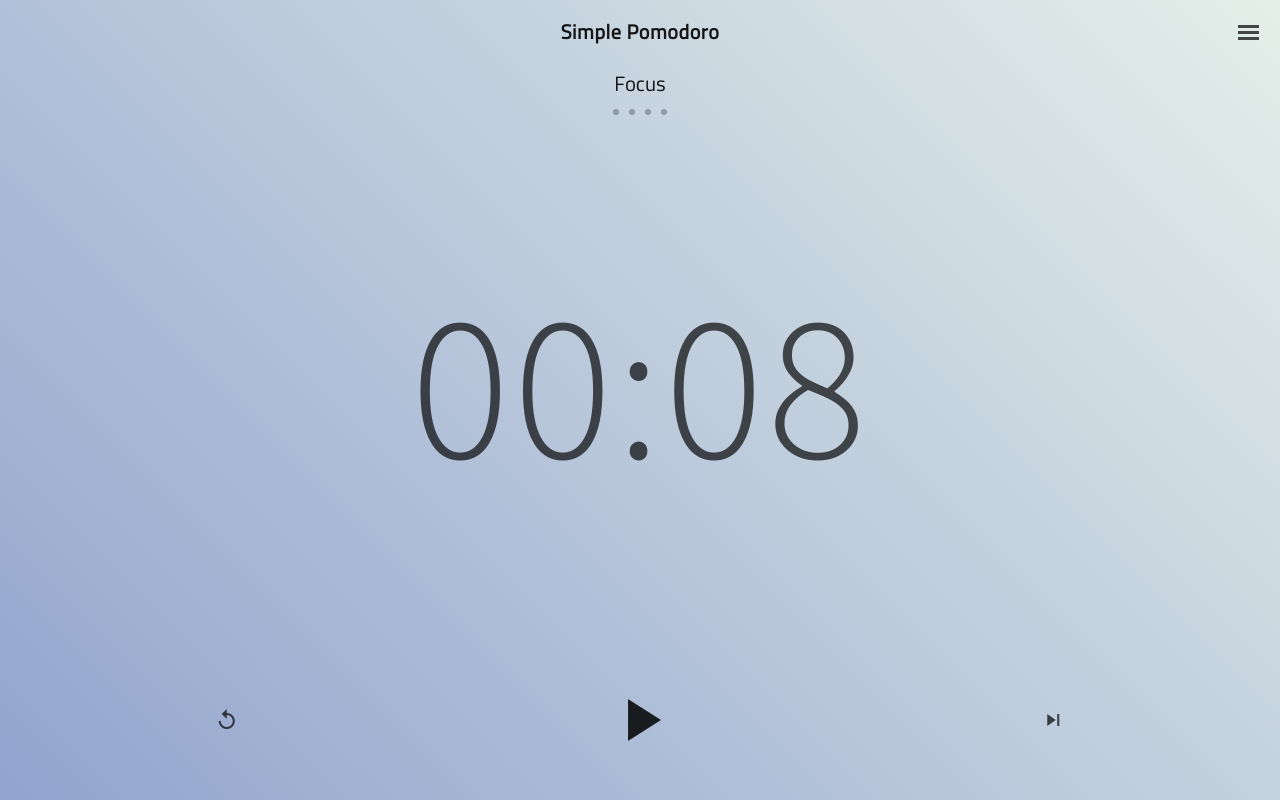
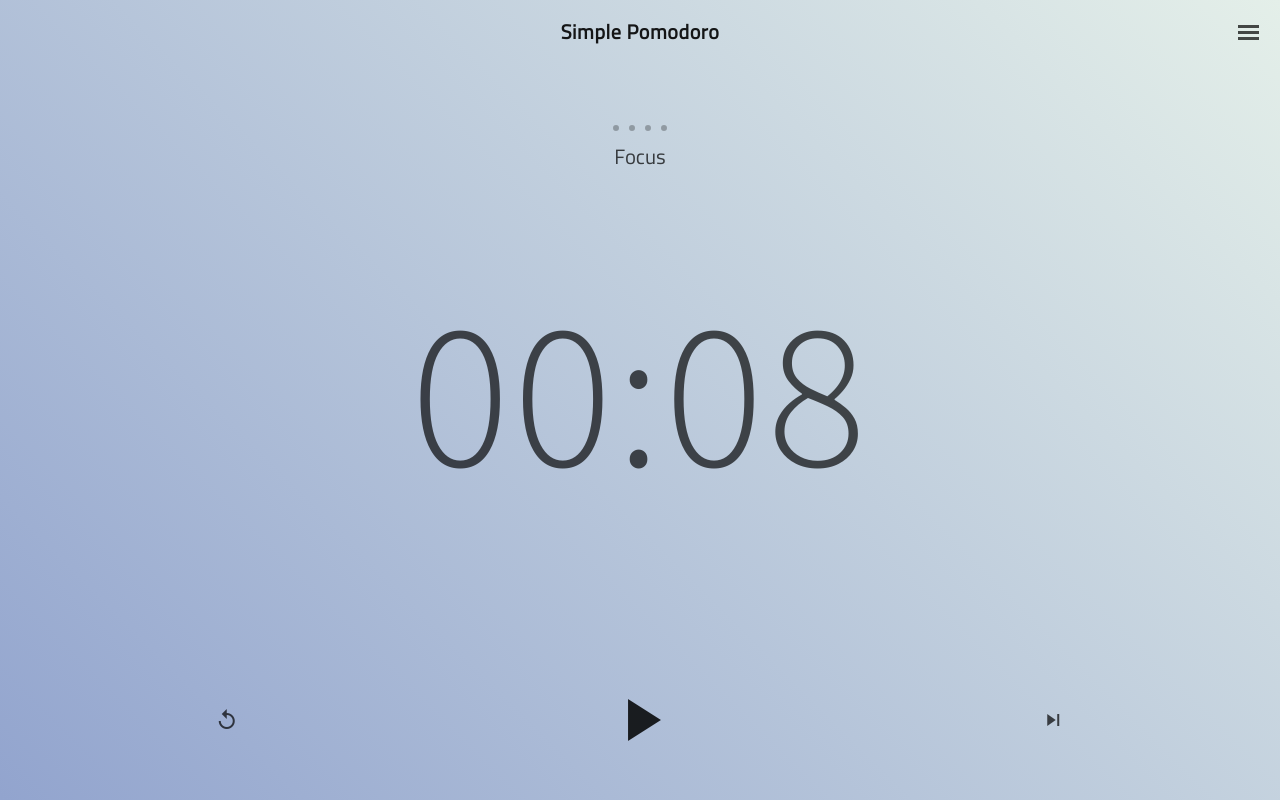
Before and after one commit to Thilerion/vue-pomodoro, a Vue app: page / in a window 1280 px wide. Built offline with nearby package versions, Linux system fonts and the light colour scheme.

Commit message:
spacing between main elements

```diff
--- a/src/App.vue
+++ b/src/App.vue
@@ -6,6 +6,7 @@
 		<main>
 			<pomo-session></pomo-session>
 			<pomo-time-view></pomo-time-view>
+			<div></div>
 			<pomo-controls></pomo-controls>
 		</main>
 	</div>
@@ -99,7 +100,7 @@ body {
 
 main {
 	display: grid;
-	grid-template-rows: 4rem auto 10rem;
+	grid-template-rows: 10rem auto 5rem 10rem;
 	align-items: center;
 }
 </style>
--- a/src/components/PomoSession.vue
+++ b/src/components/PomoSession.vue
@@ -1,10 +1,11 @@
 <template>
 	<div class="session-view">
+
+		<div class="session-number">
+			<pomo-session-circle class="session-item" v-for="(session, index) in sessionStatesFocus" :key="index" :finished="isFinished(index)" :started="isStarted(index)" :running="isRunning(index)"></pomo-session-circle>
+		</div>
 		<div class="session-name">
 			{{currentSessionType}}
-		</div>
-		<div class="session-number">
-			<pomo-session-circle class="session-item" v-for="(session, index) in sessionStatesFocus" :key="index" :finished="isFinished(index)" :started="isStarted(index)" :running="isRunning(index)"></pomo-session-circle>
 		</div>
 	</div>
 </template>
@@ -45,6 +46,7 @@ export default {
 	font-size: 1.3rem;
 	border: 2px 0 2px 0 solid;
 	text-transform: capitalize;
+	opacity: 0.8;
 }
 
 .session-number {
```
